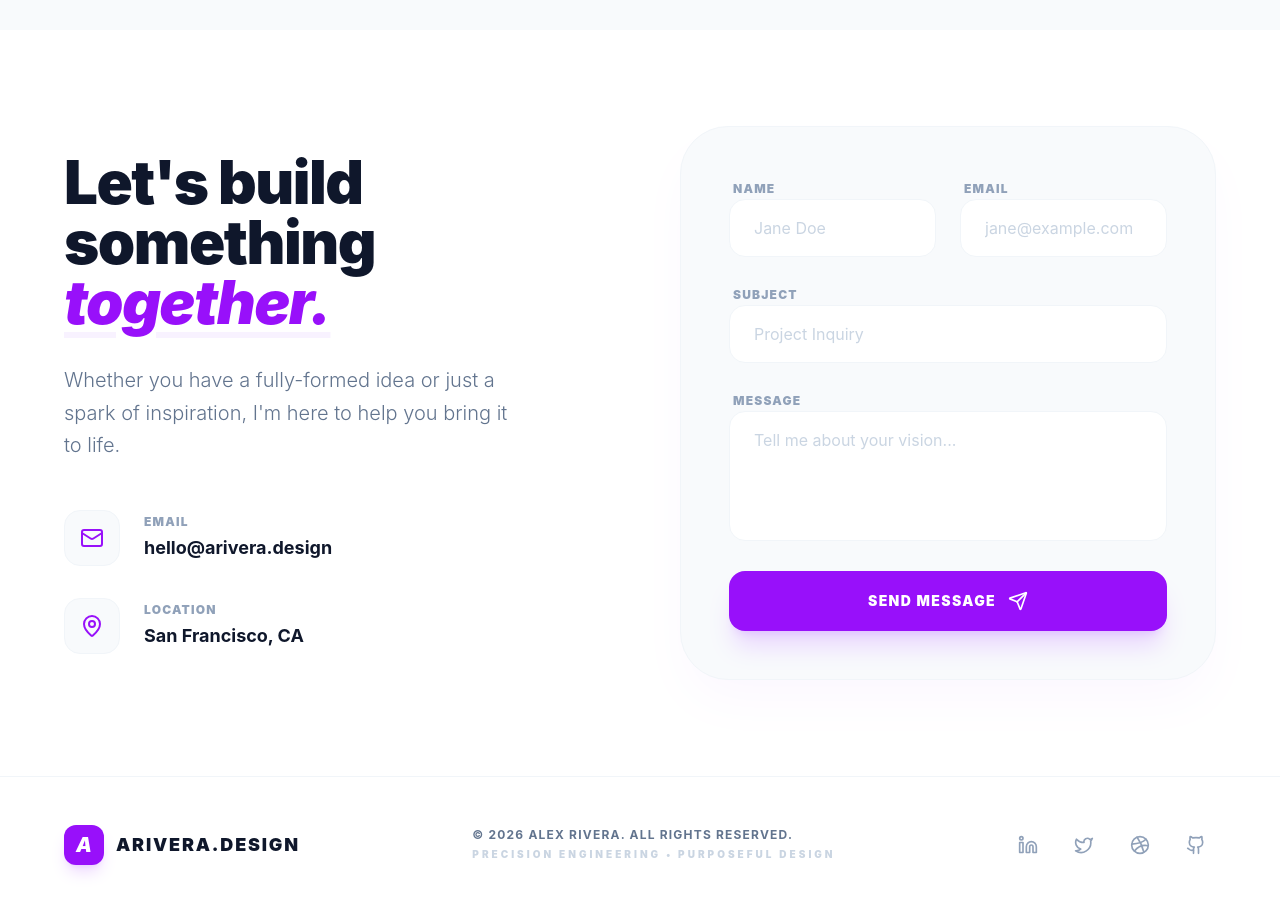
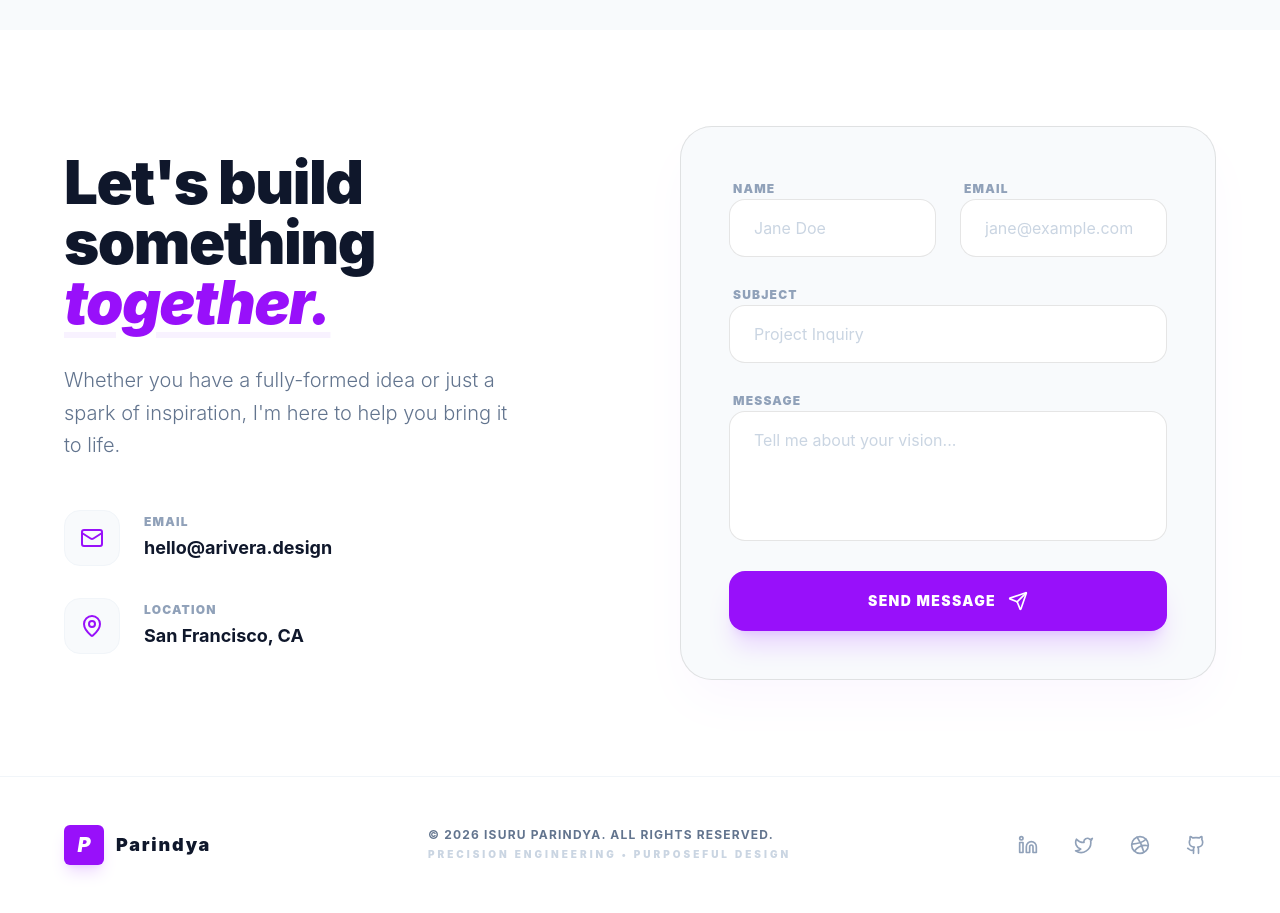
Before and after one commit to IsuruParindya/Personal-Portfolio, a React (Vite) app: page / in a window 1280 px wide. Shown: the part 3820-4733 px from the top of the page. Built offline with nearby package versions, Linux system fonts and the light colour scheme.

Commit message:
UI changes

```diff
--- a/src/app/components/Contact.tsx
+++ b/src/app/components/Contact.tsx
@@ -56,7 +56,7 @@ export const Contact = () => {
             initial={{ opacity: 0, scale: 0.95 }}
             whileInView={{ opacity: 1, scale: 1 }}
             viewport={{ once: true }}
-            className="p-8 md:p-12 bg-slate-50 dark:bg-slate-900 rounded-[3rem] border border-slate-100 dark:border-slate-800 shadow-2xl shadow-purple-500/5"
+            className="p-8 md:p-12 bg-slate-50 dark:bg-slate-900 rounded-[2rem] border border-slate-150 dark:border-slate-800 shadow-2xl shadow-purple-500/5"
           >
             <form onSubmit={handleSubmit(onSubmit)} className="space-y-6">
               <div className="grid grid-cols-1 sm:grid-cols-2 gap-6">
@@ -64,7 +64,7 @@ export const Contact = () => {
                   <label className="text-xs font-black uppercase tracking-widest text-slate-400 ml-1">Name</label>
                   <input
                     {...register('name', { required: true })}
-                    className="w-full px-6 py-4 rounded-2xl bg-white dark:bg-slate-800 border border-slate-100 dark:border-slate-700 text-slate-900 dark:text-white focus:ring-2 focus:ring-purple-600 focus:border-transparent outline-none transition-all placeholder:text-slate-300 dark:placeholder:text-slate-600"
+                    className="w-full px-6 py-4 rounded-2xl bg-white dark:bg-slate-800 border border-slate-150 dark:border-slate-700 text-slate-900 dark:text-white focus:ring-2 focus:ring-purple-600 focus:border-transparent outline-none transition-all placeholder:text-slate-300 dark:placeholder:text-slate-600"
                     placeholder="Jane Doe"
                   />
                 </div>
@@ -72,7 +72,7 @@ export const Contact = () => {
                   <label className="text-xs font-black uppercase tracking-widest text-slate-400 ml-1">Email</label>
                   <input
                     {...register('email', { required: true, pattern: /^\S+@\S+$/i })}
-                    className="w-full px-6 py-4 rounded-2xl bg-white dark:bg-slate-800 border border-slate-100 dark:border-slate-700 text-slate-900 dark:text-white focus:ring-2 focus:ring-purple-600 focus:border-transparent outline-none transition-all placeholder:text-slate-300 dark:placeholder:text-slate-600"
+                    className="w-full px-6 py-4 rounded-2xl bg-white dark:bg-slate-800 border border-slate-150 dark:border-slate-700 text-slate-900 dark:text-white focus:ring-2 focus:ring-purple-600 focus:border-transparent outline-none transition-all placeholder:text-slate-300 dark:placeholder:text-slate-600"
                     placeholder="jane@example.com"
                   />
                 </div>
@@ -82,7 +82,7 @@ export const Contact = () => {
                 <label className="text-xs font-black uppercase tracking-widest text-slate-400 ml-1">Subject</label>
                 <input
                   {...register('subject', { required: true })}
-                  className="w-full px-6 py-4 rounded-2xl bg-white dark:bg-slate-800 border border-slate-100 dark:border-slate-700 text-slate-900 dark:text-white focus:ring-2 focus:ring-purple-600 focus:border-transparent outline-none transition-all placeholder:text-slate-300 dark:placeholder:text-slate-600"
+                  className="w-full px-6 py-4 rounded-2xl bg-white dark:bg-slate-800 border border-slate-150 dark:border-slate-700 text-slate-900 dark:text-white focus:ring-2 focus:ring-purple-600 focus:border-transparent outline-none transition-all placeholder:text-slate-300 dark:placeholder:text-slate-600"
                   placeholder="Project Inquiry"
                 />
               </div>
@@ -92,7 +92,7 @@ export const Contact = () => {
                 <textarea
                   {...register('message', { required: true })}
                   rows={4}
-                  className="w-full px-6 py-4 rounded-2xl bg-white dark:bg-slate-800 border border-slate-100 dark:border-slate-700 text-slate-900 dark:text-white focus:ring-2 focus:ring-purple-600 focus:border-transparent outline-none transition-all resize-none placeholder:text-slate-300 dark:placeholder:text-slate-600"
+                  className="w-full px-6 py-4 rounded-2xl bg-white dark:bg-slate-800 border border-slate-150 dark:border-slate-700 text-slate-900 dark:text-white focus:ring-2 focus:ring-purple-600 focus:border-transparent outline-none transition-all resize-none placeholder:text-slate-300 dark:placeholder:text-slate-600"
                   placeholder="Tell me about your vision..."
                 />
               </div>
@@ -118,13 +118,13 @@ export const Footer = () => {
     <footer className="py-12 px-6 border-t border-slate-100 dark:border-slate-800 bg-white dark:bg-[#0a0a1f]">
       <div className="max-w-6xl mx-auto flex flex-col md:flex-row items-center justify-between gap-8">
         <div className="flex items-center gap-3">
-          <div className="w-10 h-10 rounded-xl bg-purple-600 flex items-center justify-center text-white font-black text-xl italic shadow-lg shadow-purple-500/20">A</div>
-          <span className="font-black text-slate-900 dark:text-white tracking-widest text-lg">ARIVERA.DESIGN</span>
+          <div className="w-10 h-10 rounded-md bg-purple-600 flex items-center justify-center text-white font-black text-xl italic shadow-lg shadow-purple-500/20">P</div>
+          <span className="font-black text-slate-900 dark:text-white tracking-widest text-lg">Parindya</span>
         </div>
 
         <div className="flex flex-col items-center md:items-start gap-1">
           <p className="text-slate-500 text-xs font-bold uppercase tracking-widest">
-            © {new Date().getFullYear()} Alex Rivera. All rights reserved.
+            © {new Date().getFullYear()} Isuru Parindya. All rights reserved.
           </p>
           <p className="text-slate-300 dark:text-slate-700 text-[10px] font-black uppercase tracking-[0.3em]">
             Precision Engineering • Purposeful Design
```
